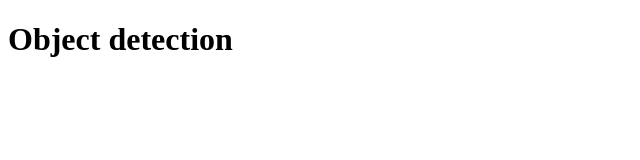
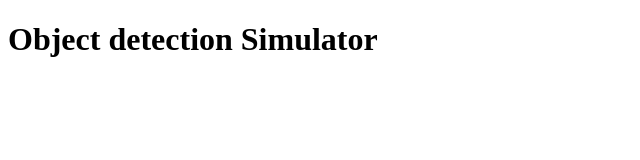
Before and after one commit to BhavyaShah1234/CapstoneProject, a plain HTML site: page index.html in a window 1280 px wide. Shown: the whole page, without its empty margins (0-640 px from the left). Drawn offline with Linux system fonts and the light colour scheme.

Commit message:
just another test

```diff
--- a/index.html
+++ b/index.html
@@ -2,7 +2,7 @@
 <html>
 <body>
 
-<h1>Object detection</h1>
+<h1>Object detection Simulator</h1>
 
 </body>
 </html>
```
